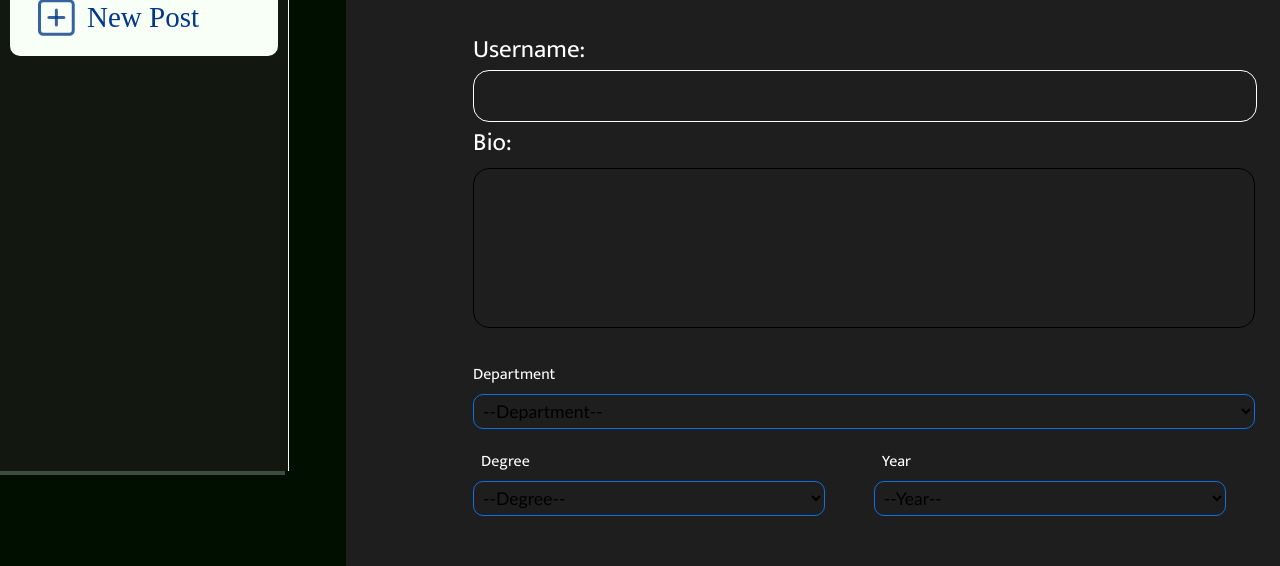
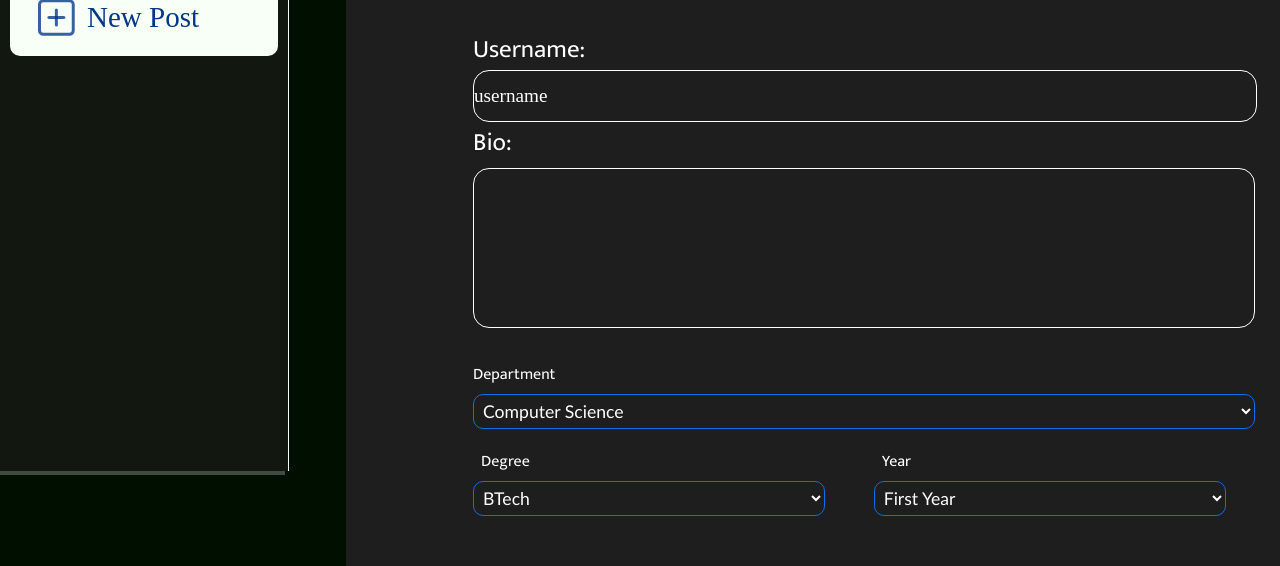
Before and after one commit to akshat1423/InstiGram, a React (Vite) app in the folder InstiGram-Frontend/: page /profile/edit in a window 1280 px wide. Shown: the part 330-896 px from the top of the page. Built offline with nearby package versions, Linux system fonts and the light colour scheme; a web font is replaced by a local one.

Commit message:
edit profile update

```diff
--- a/InstiGram-Frontend/src/components/SelectInput/SelectInput.css
+++ b/InstiGram-Frontend/src/components/SelectInput/SelectInput.css
@@ -17,7 +17,7 @@ select {
 }
 
 select.dark {
-    color: var(--input-color-dark);
+    color: white;
 
     background-color: var(--input-background-color-dark);
     border: 1px solid #106EE8
--- a/InstiGram-Frontend/src/pages/EditProfile/EditProfile.css
+++ b/InstiGram-Frontend/src/pages/EditProfile/EditProfile.css
@@ -27,6 +27,10 @@ form {
     margin-top: -50px;
 }
 
+.username-edit {
+    color: white;
+}
+
 textarea {
     position: relative;
     margin: 5px 0;
@@ -51,9 +55,9 @@ textarea {
 
 textarea.dark {
     background-color: var(--input-background-color-dark);
-    color: var(--input-color-dark);
+    color: white;
 
-    border: 1px var(--input-color-dark) solid;
+    border: 1px white solid;
 }
 
 .bio-label {
--- a/InstiGram-Frontend/src/pages/EditProfile/EditProfile.jsx
+++ b/InstiGram-Frontend/src/pages/EditProfile/EditProfile.jsx
@@ -5,9 +5,14 @@ import PopupCard from "../../components/PopupCard/PopupCard";
 import SelectInput from "../../components/SelectInput/SelectInput";
 import { darkModeAtom } from "../../store/darkModeAtom";
 import './EditProfile.css';
+import { useEffect } from "react";
+import { detailsAtom } from "../../store/detailsAtom";
+import { imageAtom } from "../../store/imageAtom";
 
 export default function EditProfile() {
     const darkMode = useRecoilValue(darkModeAtom);
+    const details = useRecoilValue(detailsAtom);
+    const image = useRecoilValue(imageAtom);
 
     function handleSubmit(e) {
         e.preventDefault();
@@ -18,7 +23,7 @@ export default function EditProfile() {
 
         const data = {
             userId: userId,
-            username: username,
+            username: formData.get('username'),
             bio: formData.get('bio'),
             department: formData.get('department'),
             degree: formData.get('degree'),
@@ -59,13 +64,13 @@ export default function EditProfile() {
                     <ImageInput name="image" id="image" />
                     <div className="form-inputs">
                         <label htmlFor="username-edit" className="username-label">Username: </label>
-                        <input type="text" id="username-edit" className="username-edit" name="username" />
+                        <input type="text" id="username-edit" className="username-edit" name="username" defaultValue={details.username} required/>
                         <label htmlFor='bio' className='bio-label dark'>Bio: </label>
-                        <textarea name='bio' id='bio' cols="30" rows="10" className='dark' />
-                        <SelectInput placeholder="Department" name="department" id="department" type="text" required />
+                        <textarea name='bio' id='bio' cols="30" rows="10" className='dark' defaultValue={details.bio} />
+                        <SelectInput placeholder="Department" name="department" id="department" type="text" defaultValue={details.department} />
                         <div className="details">
-                            <SelectInput placeholder="Degree" name="degree" id="degree" type="text" required />
-                            <SelectInput placeholder="Year" name="year" id="year" type="text" required />
+                            <SelectInput placeholder="Degree" name="degree" id="degree" type="text" defaultValue={details.degree} />
+                            <SelectInput placeholder="Year" name="year" id="year" type="text" defaultValue={details.gradYear} />
                         </div>
 
                         <div className="submit-div">
--- a/InstiGram-Frontend/src/store/detailsAtom.jsx
+++ b/InstiGram-Frontend/src/store/detailsAtom.jsx
@@ -9,7 +9,7 @@ export const detailsAtom = atom({
         followers: '0',
         following: '0',
         degree: 'B.Tech',
-        department: 'CSE',
+        department: 'cs',
         gradYear: '2027'
     }
 })
```
Also changed, not shown: 1 other file (tests, documents, lock files or other folders).
